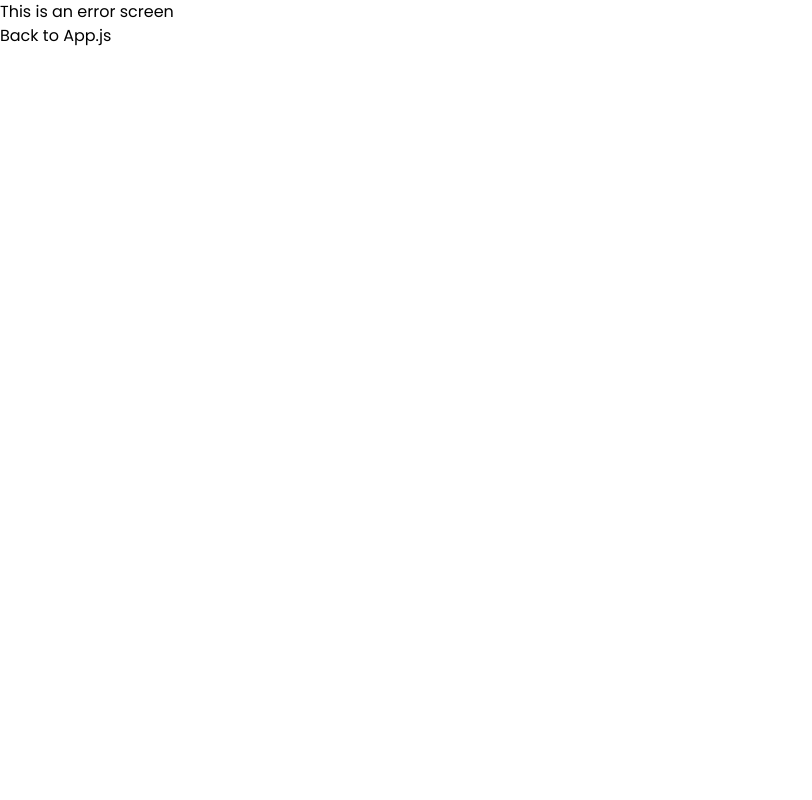
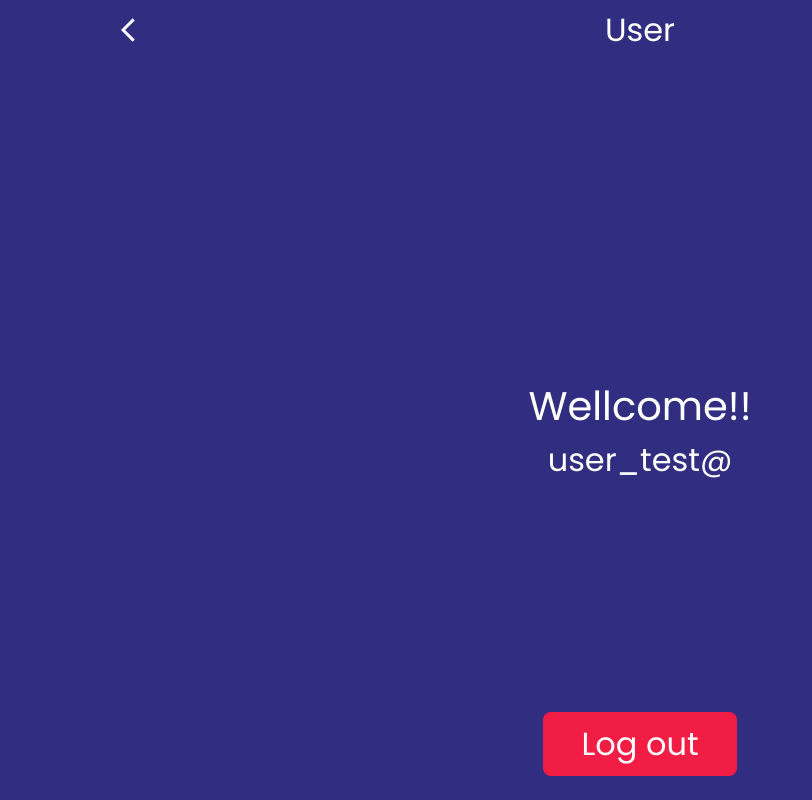
Before and after one commit to Acostam331/photogenix, a React (Create React App) app in the folder proyecto-final/: page /user in a window 1280 px wide. Shown: the whole page, without its empty margins (0-812 px from the left). Built offline with nearby package versions, Linux system fonts and the light colour scheme.

Commit message:
Add pages folder and user page

```diff
--- a/proyecto-final/src/index.js
+++ b/proyecto-final/src/index.js
@@ -1,10 +1,11 @@
 import React from 'react';
 import ReactDOM from 'react-dom';
 import './index.css';
-import App from './components/App';
-import Feed from './components/Feed/Feed';
-import Test from './components/Test';
-import Error from './components/Error';
+import App from './pages/App';
+import Feed from './pages/Feed/Feed';
+import User from'./pages/User/User';
+import Test from './pages/Test';
+import Error from './pages/Error';
 import { BrowserRouter, Routes, Route } from 'react-router-dom';
 
 ReactDOM.render(
@@ -14,6 +15,7 @@ ReactDOM.render(
       {/* default route */}
       <Route path="/" element={<App />} />
       <Route path="/feed" element={<Feed />} />
+      <Route path="/user" element={<User />} />
       {/* test route */}
       <Route path="test" element={<Test />} />
       {/* error route */}
--- a/proyecto-final/src/components/Feed/Feed.jsx
+++ b/proyecto-final/src/pages/Feed/Feed.jsx
@@ -1,11 +1,12 @@
 import React, { useState } from 'react';
 import { Link } from 'react-router-dom';
+import Footer from './Footer';
+import { BiUserCircle } from 'react-icons/bi';
 import classes from './Feed.module.css';
 // import AddPost from '../AddPost/AddPost';
-import { BiWorld, BiCircle, BiBookmark, BiUserCircle } from 'react-icons/bi';
-import Card from '../Card/Card';
+import Card from '../../components/Card/Card';
 import { useGetAll } from '../../services/Services';
-import Comments from '../Comments/Comments';
+import Comments from '../../components/Comments/Comments';
 
 const Feed = () => {
   //will change on login
@@ -35,8 +36,7 @@ const Feed = () => {
       <header className={classes.dCenter}>
         <h1 className="text-white">Feed</h1>
         <div className={classes.userSection}>
-          {/* pending */}
-          <Link to="/">
+          <Link to="/user">
             <BiUserCircle className={classes.iconUser} />
           </Link>
         </div>
@@ -79,17 +79,7 @@ const Feed = () => {
           ''
         )}
       </div>
-      <footer className="bg-gray-800">
-        <button>
-          <BiWorld className={classes.icons} />
-        </button>
-        <button>
-          <BiCircle className={classes.icons} />
-        </button>
-        <button>
-          <BiBookmark className={classes.icons} />
-        </button>
-      </footer>
+      <Footer />
     </main>
   );
 };
--- /dev/null
+++ b/proyecto-final/src/pages/Feed/Footer.jsx
@@ -0,0 +1,20 @@
+import { BiWorld, BiCircle, BiBookmark } from 'react-icons/bi';
+import classes from './Feed.module.css';
+
+const Footer = () => {
+    return (
+    <footer className="bg-gray-800">
+        <button>
+        <BiWorld className={classes.icons} />
+        </button>
+        <button>
+        <BiCircle className={classes.icons} />
+        </button>
+        <button>
+        <BiBookmark className={classes.icons} />
+        </button>
+    </footer>
+    );
+}
+
+export default Footer;
--- /dev/null
+++ b/proyecto-final/src/pages/User/User.jsx
@@ -0,0 +1,27 @@
+import { Link } from 'react-router-dom';
+import classes from './User.module.css';
+import { MdOutlineArrowBackIosNew } from 'react-icons/md';
+
+const User = () => {
+    return (
+    <main className="bg-indigo-900 h-screen">
+        <header className={classes.dCenter}>
+        <h1 className="text-white">User</h1>
+        <div className={classes.returnSection}>
+            <Link to="/feed">
+                <MdOutlineArrowBackIosNew className={classes.iconReturn} />
+            </Link>
+        </div>
+        </header>
+        <div className={`h-screen ${classes.userPage}`}>
+            <h2>Wellcome!!</h2>
+            <h3>user_test@</h3>
+        </div>
+        <div className={classes.logOut}>
+            <button type="button" className={`rounded-lg ${classes.logOutButton}`}>Log out</button>
+        </div>
+    </main>
+    );
+}
+
+export default User;
--- /dev/null
+++ b/proyecto-final/src/pages/User/User.module.css
@@ -0,0 +1,76 @@
+main {
+    position: relative;
+    display: flex;
+    flex-direction: column;
+    justify-content: flex-start;
+}
+
+.dCenter {
+    justify-content: center;
+    align-items: center;
+}
+
+header {
+    position: relative;
+    height: 8vh;
+    width: 100vw;
+    display: flex;
+}
+
+header > h1 {
+    font-size: 4vh;
+}
+
+header .returnSection {
+    position: absolute;
+    display: flex;
+    justify-content: center;
+    align-items: center;
+    height: 100%;
+    width: 20vw;
+    left: 0;
+    top: 0;
+}
+
+.iconReturn {
+    font-size: 3.5vh;
+    color: white;
+}
+
+.userPage {
+    display: flex;
+    flex-direction: column;
+    align-items: center;
+    justify-content: center;
+    color: white;
+}
+
+.userPage > h2 {
+    font-size: 5vh;
+}
+
+.userPage > h3 {
+    font-size: 4vh;
+}
+
+.logOut {
+    height: auto;
+    width: 100vw;
+    position: absolute;
+    bottom: 3vh;
+    display: flex;
+    justify-content: center;
+}
+
+.logOutButton {
+    background-color: #F21D44;
+    font-size: 4vh;
+    padding: 1vh 3vw 1vh 3vw;
+    color: white;
+}
+
+@media screen and (max-width: 1000px) and (max-height: 900px) {
+    .logOutButton {
+        padding: 1vh 7vw 1vh 7vw;
+    }
+}
```
Also changed, not shown: proyecto-final/src/pages/App.js (renamed from proyecto-final/src/components/App.js), proyecto-final/src/pages/Error.js (renamed from proyecto-final/src/components/Error.js), proyecto-final/src/pages/Feed/Feed.module.css (renamed from proyecto-final/src/components/Feed/Feed.module.css), proyecto-final/src/pages/Test.js (renamed from proyecto-final/src/components/Test.js).
